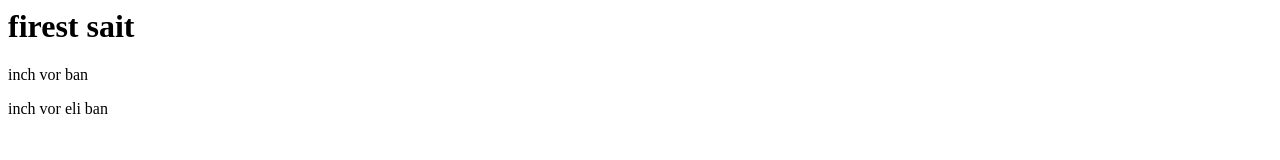
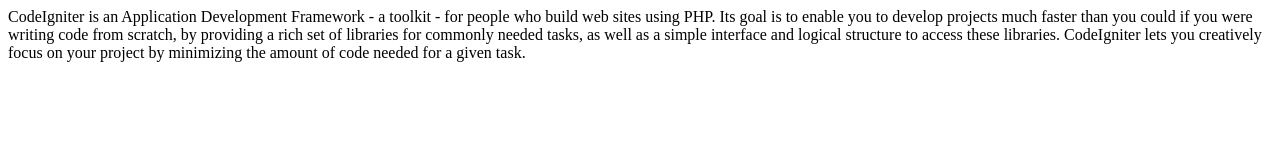
Before and after one commit to aram016/siyt, a plain HTML site: page index.html in a window 1280 px wide. Drawn offline with nearby package versions, Linux system fonts and the light colour scheme.

Commit message:
treed commit

```diff
--- a/index.html
+++ b/index.html
@@ -5,9 +5,7 @@
 </head>
 <body>
 <script src="http://ajax.googleapis.com/ajax/libs/jquery/1.2.6/jquery.js"></script>
-<h1>firest sait</h1>
-<p>inch vor ban</p>
-<p>inch vor eli ban</p>
+<p>CodeIgniter is an Application Development Framework - a toolkit - for people who build web sites using PHP. Its goal is to enable you to develop projects much faster than you could if you were writing code from scratch, by providing a rich set of libraries for commonly needed tasks, as well as a simple interface and logical structure to access these libraries. CodeIgniter lets you creatively focus on your project by minimizing the amount of code needed for a given task.</p>
 </style>
 </body>
 </html>
```
